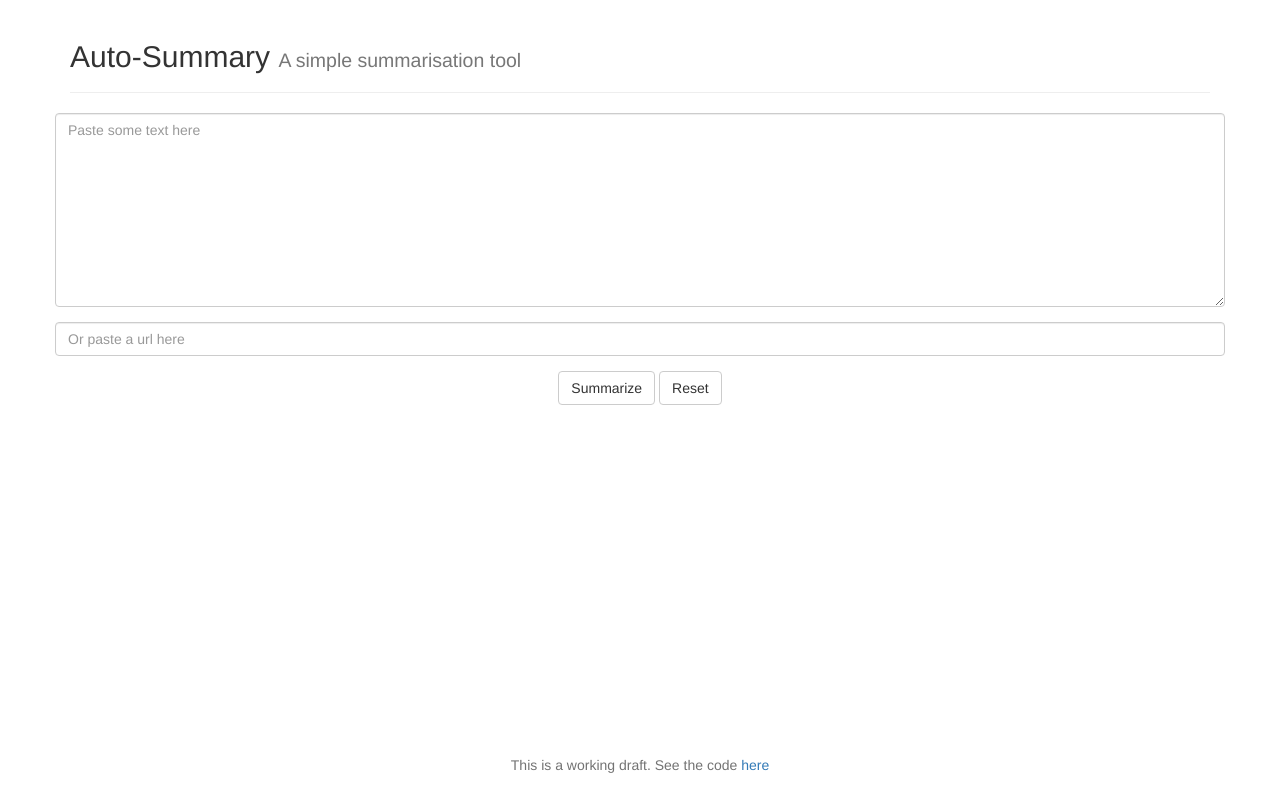
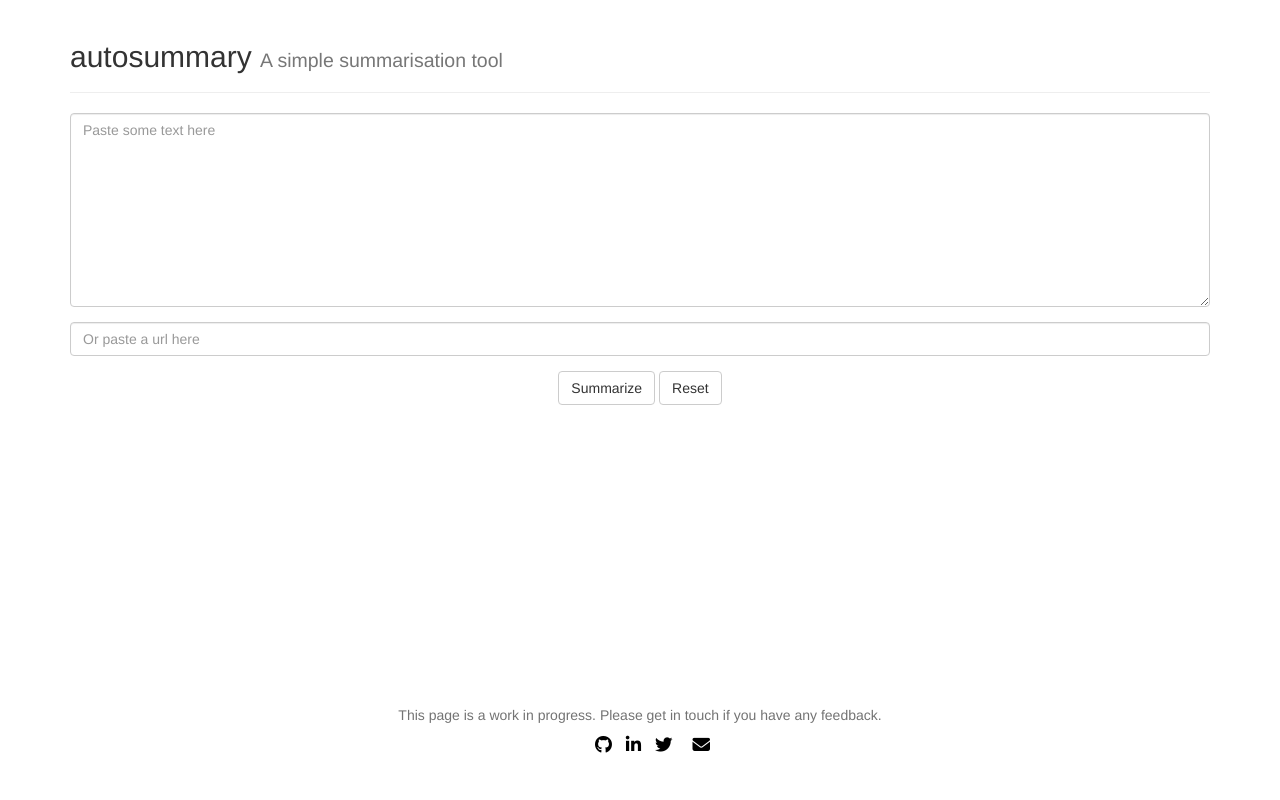
Before and after one commit to sereprz/autosummary, a Flask app: page / in a window 1280 px wide. Run offline with Flask 2, Linux system fonts and the light colour scheme; parts of the project's set-up code (start-up, migrations or seed data) failed here and were passed over; some libraries are stand-ins or nearby versions.

Commit message:
add social media links, prettify

```diff
--- a/static/style.css
+++ b/static/style.css
@@ -8,13 +8,17 @@ html {
 }
 
 body {
-    margin: 0 0 50px; /* bottom = footer height */
+    margin: 0 0 100px; /* bottom = footer height */
 }
 
 footer {
     position: absolute;
     left: 0;
     bottom: 0;
-    height: 50px;
+    height: 100px;
     width: 100%;
 }
+
+i {
+  color: black;
+}
--- a/templates/index.html
+++ b/templates/index.html
@@ -7,7 +7,8 @@
 
     <link rel="stylesheet" href="https://maxcdn.bootstrapcdn.com/bootstrap/3.3.7/css/bootstrap.min.css" integrity="sha384-BVYiiSIFeK1dGmJRAkycuHAHRg32OmUcww7on3RYdg4Va+PmSTsz/K68vbdEjh4u" crossorigin="anonymous">
     <link rel="stylesheet" href="{{ url_for('static', filename='style.css') }}">
-    <link rel="shortcut icon" href="{{ url_for('static', filename='favicon.ico') }}">
+    <link rel="shortcut icon" href="{{ url_for('static', filename='assets/favicon.ico') }}">
+    <script src="https://use.fontawesome.com/9912f1d462.js"></script>
 
     <title>Auto-Summary</title>
 
@@ -16,11 +17,12 @@
   <body>
     <div class='container'>
       <div class="page-header">
-        <h2>Auto-Summary <small>A simple summarisation tool</small></h2>
+        <h2>autosummary <br class='visible-xs'><small>A simple summarisation tool</small></h2>
       </div>
 
       <div class='row row-buffer'>
-        <form action='' method='post'>
+        <div class='col-lg-12'>
+          <form action='' method='post'>
           <div class='form-group'>
               <textarea class="form-control" rows="9" placeholder='Paste some text here' name='raw'></textarea>
           </div>
@@ -33,10 +35,11 @@
           </div>
         </form>
       </div>
+      </div>
 
       {% if warning == 'True' %}
           <div class='row row-buffer'>
-            <div class='col-lg-5'>
+            <div class='col-lg-12'>
               <div class="alert alert-danger" role="alert"><strong>Oops!</strong> Looks like you forgot the input</div>
             </div>
           </div>
@@ -44,25 +47,29 @@
 
       {% if content %}
       <div class='row row-buffer'>
-        <div class='col-lg-5'>
+        <div class='col-lg-12'>
           <div class='panel panel-default'>
             <div class='panel-body'>
-
                 {% for p in content %}
                   <p>{{p}}</p>
                 {% endfor %}
-              {% else %}
-                <p></p>
-
             </div>
           </div>
         </div>
       </div>
+      {% else %}
+        <p></p>
       {% endif %}
     </div>
     <footer>
       <div class='container'>
-        <p class='help-block text-center'>This is a working draft. See the code <a href='https://github.com/sereprz/autosummary'>here</a></p>
+        <p class='help-block text-center'>This page is a work in progress. Please get in touch if you have any feedback.</p>
+        <ul class='fa-ul list-inline text-center'>
+          <li><a class='social' href="https://github.com/sereprz"><i class="fa fa-github fa-lg"></i></a></li>
+          <li><a class='social' href="https://www.linkedin.com/in/speruzzo"><i class="fa fa-linkedin fa-lg"></i></a></li>
+          <li><a class='social' href="https://twitter.com/sereprz"><i class="fa fa-twitter fa-lg"></i></a><li>
+          <li><a class='social' href="mailto:serena.peruzzo@gmail.com"><i class="fa fa-envelope fa-lg"></i></a><li>
+        </ul>
       </div>
     </footer>
   </body>
```
Also changed, not shown: static/assets/favicon.ico (renamed from static/favicon.ico).
